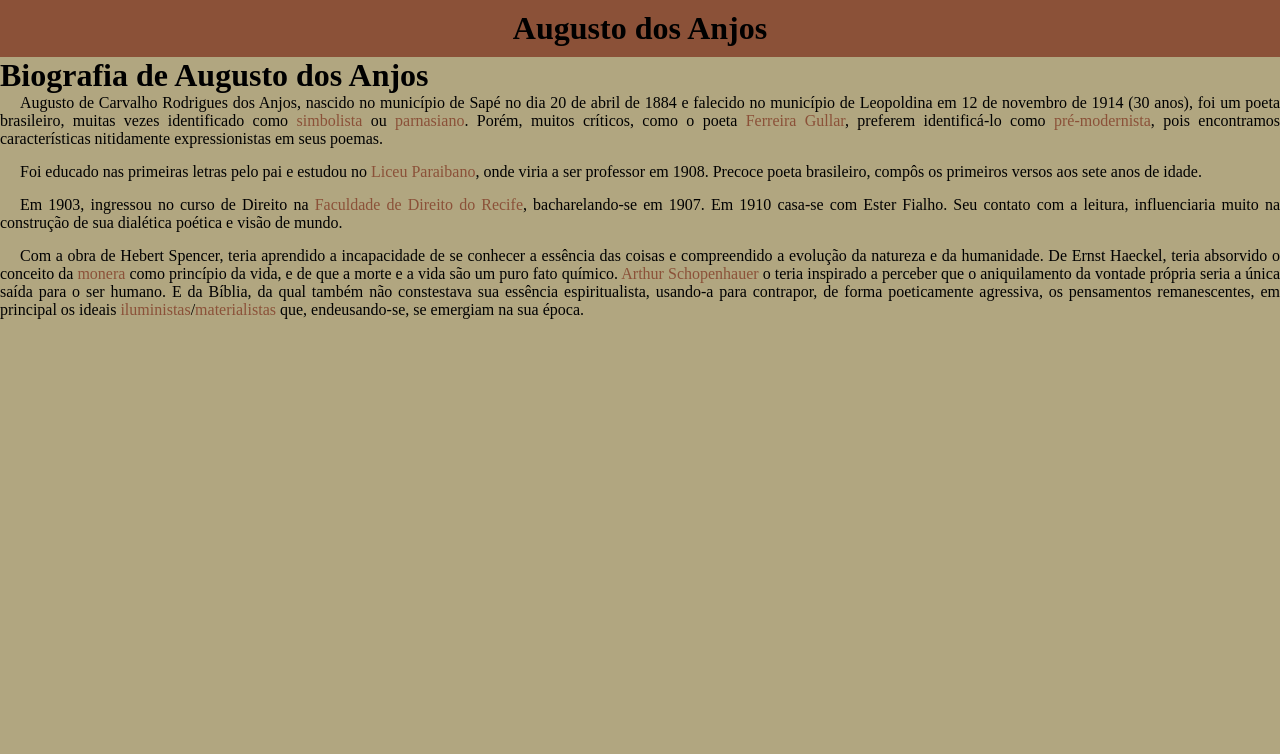
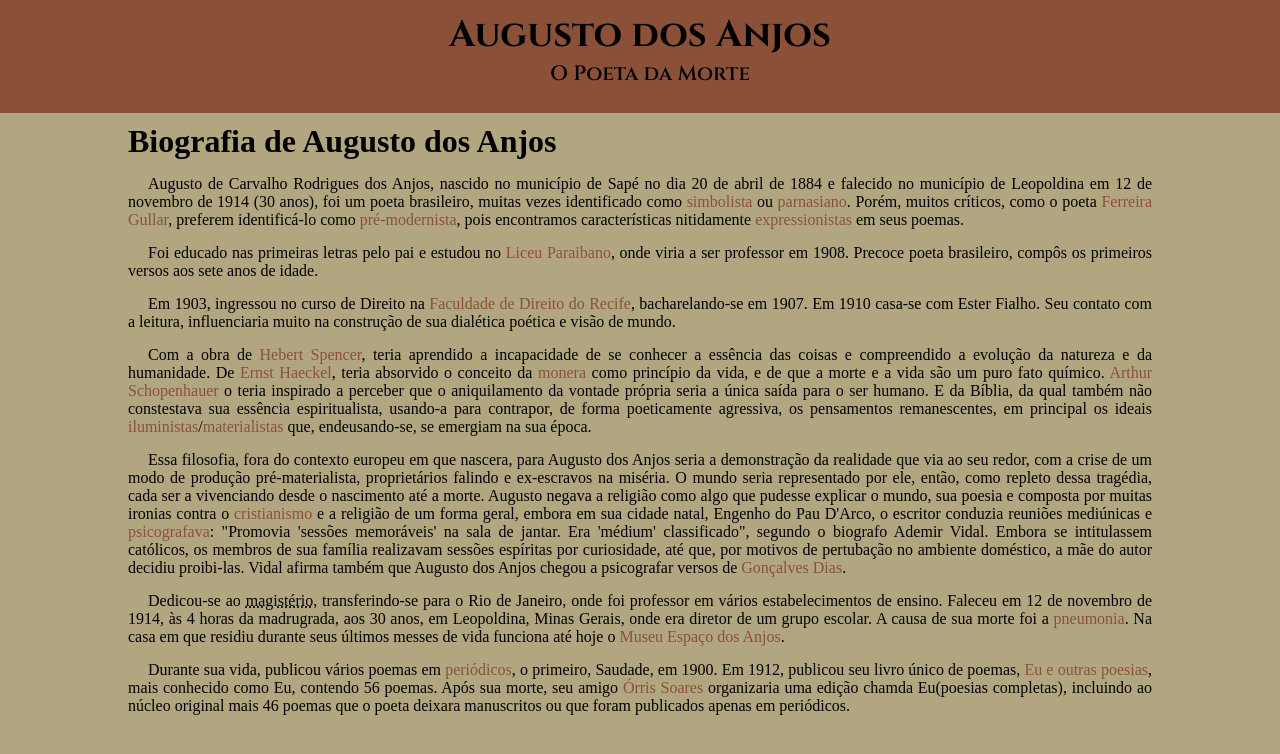
Before and after one commit to Samueljhc/augusto-dos-anjos, a plain HTML site: page index.html in a window 1280 px wide. Drawn offline with Linux system fonts and the light colour scheme.

Commit message:
Update
Dando continuidade ao projeto.

```diff
--- /dev/null
+++ b/estilos/mobile.css
@@ -0,0 +1,16 @@
+@media screen and (max-width: 501px) {
+    header > h1 {
+        width: 80vw;
+    }
+
+    main {
+        width: 95vw;
+        height: 95vh;
+    }
+}
+
+@media screen and (min-width: 750px) {
+    header > h1 {
+        width: 90vw;
+    }
+}
--- a/estilos/style.css
+++ b/estilos/style.css
@@ -1,4 +1,11 @@
 @charset "UTF-8";
+
+@import url('https://fonts.googleapis.com/css2?family=Cinzel:wght@400;500;600;700;800;900&display=swap');
+
+::-webkit-scrollbar {
+    width: 0px;
+    height: 0px;
+}
 
 * {
     margin: 0px;
@@ -11,8 +18,8 @@
     --cor02: #7A6D4D;
     --cor03: #8b5138;
 
-    --fonte01: ;
-    --fonte02: ;
+    --fonte01: Arial, Helvetica, sans-serif;
+    --fonte02: 'Cinzel', serif;
 }
 
 html, body {
@@ -24,10 +31,36 @@ html, body {
 header {
     padding: 10px;
     background-color: var(--cor03);
+    width: 100vw;
+
+    display: flex;
+    flex-flow: row wrap;
+    justify-content: center;
+    align-items: center;
 }
 
 header > h1 {
     text-align: center;
+    font-family: var(--fonte02);
+    font-size: 2.3em;
+    width: 80vw;
+}
+
+header > p {
+    text-align: center;
+    font-family: var(--fonte02);
+    font-size: 1.3em;
+    font-weight: 600;
+}
+
+main {
+    width: 80vw;
+    margin: 10px auto;
+
+}
+
+main > h1 {
+    margin-bottom: 15px;
 }
 
 p {
--- a/index.html
+++ b/index.html
@@ -5,21 +5,29 @@
     <meta name="viewport" content="width=device-width, initial-scale=1.0">
     <title>Augusto dos Anjos</title>
     <link rel="stylesheet" href="estilos/style.css">
+    <link rel="stylesheet" href="estilos/mobile.css">
 </head>
 <body>
     <header>
         <h1>Augusto dos Anjos</h1>
+        <p>O Poeta da Morte</p>
     </header>
 
     <main>
         <h1>Biografia de Augusto dos Anjos</h1>
-        <p>Augusto de Carvalho Rodrigues dos Anjos, nascido no município de Sapé no dia 20 de abril de 1884 e falecido no município de Leopoldina em 12 de novembro de 1914 (30 anos), foi um poeta brasileiro, muitas vezes identificado como <a href="https://pt.wikipedia.org/wiki/Simbolismo" target="_blank" rel="external">simbolista</a> ou <a href="https://pt.wikipedia.org/wiki/Parnasianismo" target="_blank" rel="external">parnasiano</a>. Porém, muitos críticos, como o poeta <a href="https://pt.wikipedia.org/wiki/Ferreira_Gullar" target="_blank" rel="external">Ferreira Gullar</a>, preferem identificá-lo como <a href="https://pt.wikipedia.org/wiki/Pr%C3%A9-modernismo" target="_blank" rel="external">pré-modernista</a>, pois encontramos características nitidamente expressionistas em seus poemas.</p>
+        <p>Augusto de Carvalho Rodrigues dos Anjos, nascido no município de Sapé no dia 20 de abril de 1884 e falecido no município de Leopoldina em 12 de novembro de 1914 (30 anos), foi um poeta brasileiro, muitas vezes identificado como <a href="https://pt.wikipedia.org/wiki/Simbolismo" target="_blank" rel="external">simbolista</a> ou <a href="https://pt.wikipedia.org/wiki/Parnasianismo" target="_blank" rel="external">parnasiano</a>. Porém, muitos críticos, como o poeta <a href="https://pt.wikipedia.org/wiki/Ferreira_Gullar" target="_blank" rel="external">Ferreira Gullar</a>, preferem identificá-lo como <a href="https://pt.wikipedia.org/wiki/Pr%C3%A9-modernismo" target="_blank" rel="external">pré-modernista</a>, pois encontramos características nitidamente <a href="https://pt.wikipedia.org/wiki/Expressionismo" target="_blank" rel="external">expressionistas</a> em seus poemas.</p>
 
         <p>Foi educado nas primeiras letras pelo pai e estudou no <a href="https://pt.wikipedia.org/wiki/Lyceu_Paraibano" target="_blank" rel="external">Liceu Paraibano</a>, onde viria a ser professor em 1908. Precoce poeta brasileiro, compôs os primeiros versos aos sete anos de idade.</p>
 
         <p>Em 1903, ingressou no curso de Direito na <a href="https://pt.wikipedia.org/wiki/Faculdade_de_Direito_do_Recife_da_Universidade_Federal_de_Pernambuco" target="_blank" rel="external">Faculdade de Direito do Recife</a>, bacharelando-se em 1907. Em 1910 casa-se com Ester Fialho. Seu contato com a leitura, influenciaria muito na construção de sua dialética poética e visão de mundo.</p>
 
-        <p>Com a obra de Hebert Spencer, teria aprendido a incapacidade de se conhecer a essência das coisas e compreendido a evolução da natureza e da humanidade. De Ernst Haeckel, teria absorvido o conceito da <a href="https://pt.wikipedia.org/wiki/Monera" target="_blank" rel="external">monera</a> como princípio da vida, e de que a morte e a vida são um puro fato químico. <a href="https://pt.wikipedia.org/wiki/Arthur_Schopenhauer" target="_blank" rel="external">Arthur Schopenhauer</a> o teria inspirado a perceber que o aniquilamento da vontade própria seria a única saída para o ser humano. E da Bíblia, da qual também não constestava sua essência espiritualista, usando-a para contrapor, de forma poeticamente agressiva, os pensamentos remanescentes, em principal os ideais <a href="https://pt.wikipedia.org/wiki/Iluminismo" target="_blank" rel="external">iluministas</a>/<a href="https://pt.wikipedia.org/wiki/Materialismo" target="_blank" rel="external">materialistas</a> que, endeusando-se, se emergiam na sua época.</p>
+        <p>Com a obra de <a href="https://pt.wikipedia.org/wiki/Herbert_Spencer" target="_blank" rel="external">Hebert Spencer</a>, teria aprendido a incapacidade de se conhecer a essência das coisas e compreendido a evolução da natureza e da humanidade. De <a href="https://pt.wikipedia.org/wiki/Ernst_Haeckel" target="_blank" rel="external">Ernst Haeckel</a>, teria absorvido o conceito da <a href="https://pt.wikipedia.org/wiki/Monera" target="_blank" rel="external">monera</a> como princípio da vida, e de que a morte e a vida são um puro fato químico. <a href="https://pt.wikipedia.org/wiki/Arthur_Schopenhauer" target="_blank" rel="external">Arthur Schopenhauer</a> o teria inspirado a perceber que o aniquilamento da vontade própria seria a única saída para o ser humano. E da Bíblia, da qual também não constestava sua essência espiritualista, usando-a para contrapor, de forma poeticamente agressiva, os pensamentos remanescentes, em principal os ideais <a href="https://pt.wikipedia.org/wiki/Iluminismo" target="_blank" rel="external">iluministas</a>/<a href="https://pt.wikipedia.org/wiki/Materialismo" target="_blank" rel="external">materialistas</a> que, endeusando-se, se emergiam na sua época.</p>
+
+        <p>Essa filosofia, fora do contexto europeu em que nascera, para Augusto dos Anjos seria a demonstração da realidade que via ao seu redor, com a crise de um modo de produção pré-materialista, proprietários falindo e ex-escravos na miséria. O mundo seria representado por ele, então, como repleto dessa tragédia, cada ser a vivenciando desde o nascimento até a morte. Augusto negava a religião como algo que pudesse explicar o mundo, sua poesia e composta por muitas ironias contra o <a href="https://pt.wikipedia.org/wiki/Cristianismo" target="_blank" rel="external">cristianismo</a> e a religião de um forma geral, embora em sua cidade natal, Engenho do Pau D'Arco, o escritor conduzia reuniões mediúnicas e <a href="https://pt.wikipedia.org/wiki/Psicografia" target="_blank" rel="external">psicografava</a>: "Promovia 'sessões memoráveis' na sala de jantar. Era 'médium' classificado", segundo o biografo Ademir Vidal. Embora se intitulassem católicos, os membros de sua família realizavam sessões espíritas por curiosidade, até que, por motivos de pertubação no ambiente doméstico, a mãe do autor decidiu proibi-las. Vidal afirma também que Augusto dos Anjos chegou a psicografar versos de <a href="https://pt.wikipedia.org/wiki/Gon%C3%A7alves_Dias" target="_blank" rel="external">Gonçalves Dias</a>.</p>
+
+        <p>Dedicou-se ao <abbr title="Professor">magistério</abbr>, transferindo-se para o Rio de Janeiro, onde foi professor em vários estabelecimentos de ensino. Faleceu em 12 de novembro de 1914, às 4 horas da madrugrada, aos 30 anos, em Leopoldina, Minas Gerais, onde era diretor de um grupo escolar. A causa de sua morte foi a <a href="https://pt.wikipedia.org/wiki/Pneumonia" target="_blank" rel="external">pneumonia</a>. Na casa em que residiu durante seus últimos messes de vida funciona até hoje o <a href="https://pt.wikipedia.org/wiki/Museu_Espa%C3%A7o_dos_Anjos" target="_blank" rel="external">Museu Espaço dos Anjos</a>.</p>
+
+        <p>Durante sua vida, publicou vários poemas em <a href="https://pt.wikipedia.org/wiki/Publica%C3%A7%C3%A3o_peri%C3%B3dica" target="_blank" rel="external">periódicos</a>, o primeiro, Saudade, em 1900. Em 1912, publicou seu livro único de poemas, <a href="https://pt.wikipedia.org/wiki/Eu_(Augusto_dos_Anjos)" target="_blank" rel="external">Eu e outras poesias</a>, mais conhecido como Eu, contendo 56 poemas. Após sua morte, seu amigo <a href="https://pt.wikipedia.org/wiki/%C3%93rris_Soares" target="_blank" rel="external">Órris Soares</a> organizaria uma edição chamda Eu(poesias completas), incluindo ao núcleo original mais 46 poemas que o poeta deixara manuscritos ou que foram publicados apenas em periódicos.</p>
     </main>
 
     <footer>
```
